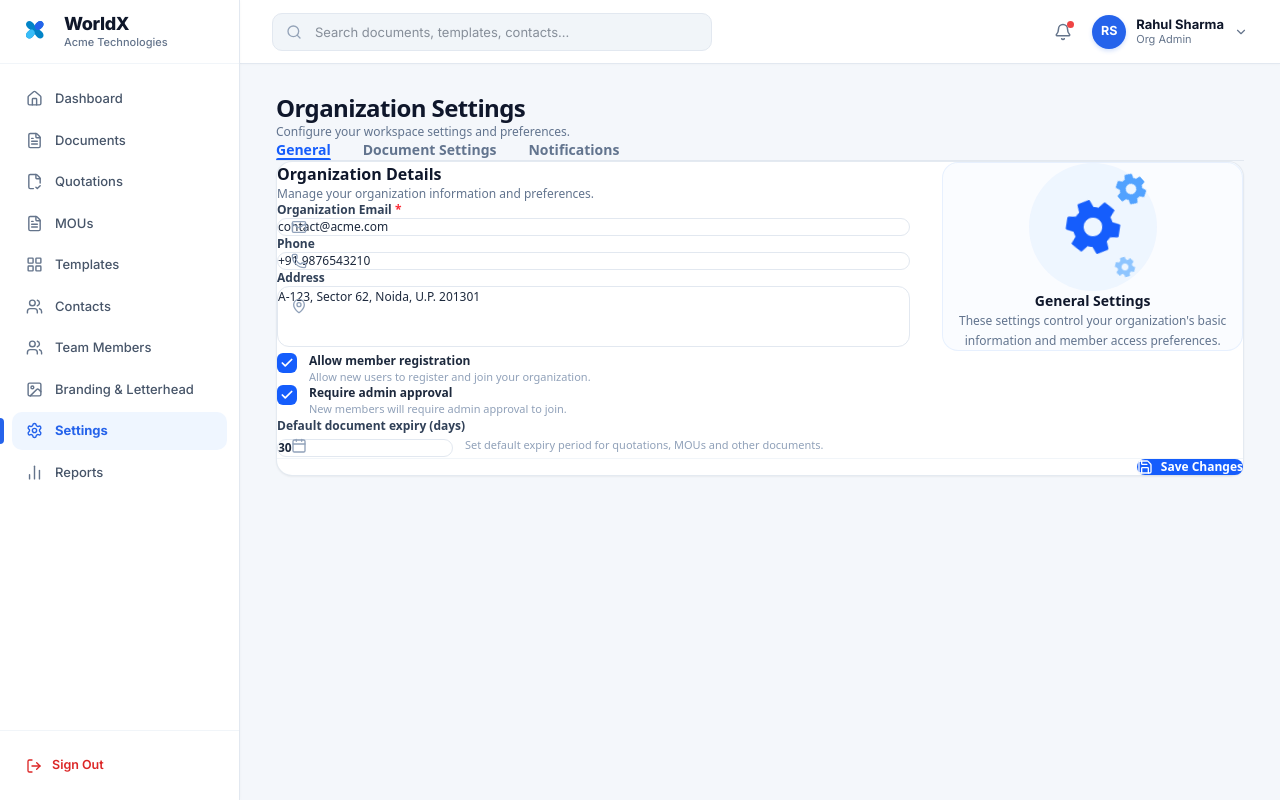
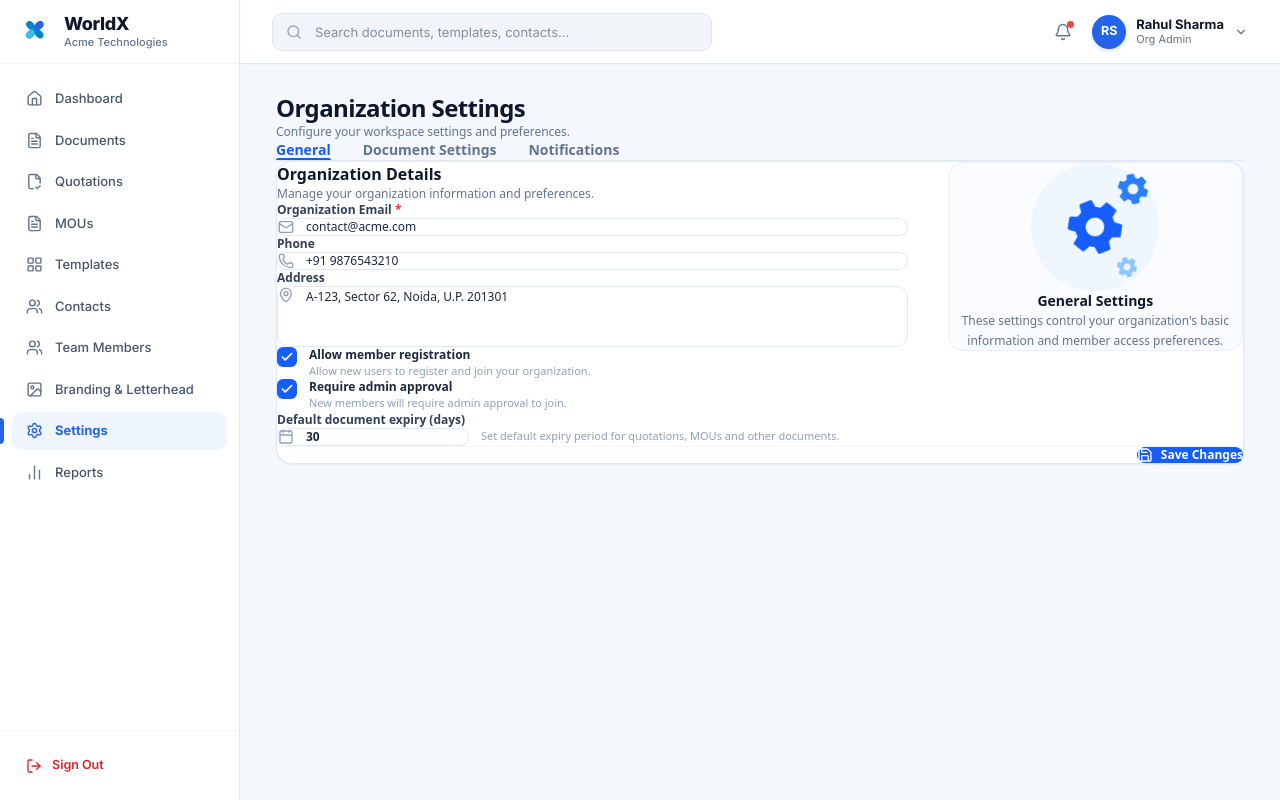
Before and after one commit to Muba9161/VX_QuotationMaker, a Next.js app: page /settings in a window 1280 px wide. Built offline with nearby package versions, Linux system fonts and the light colour scheme.

Commit message:
fix(settings): redesign organization settings with clean icon inputs matching Image 2

```diff
--- a/app/settings/page.tsx
+++ b/app/settings/page.tsx
@@ -9,13 +9,8 @@ import {
   Calendar,
   Save,
   CheckCircle2,
-  Settings as SettingsIcon,
   Check,
-  FileText,
-  Bell,
   Percent,
-  DollarSign,
-  Shield,
 } from "lucide-react";
 import { getOrgBranding, saveOrgBranding, OrgBranding } from "@/lib/orgStorage";
 
@@ -108,8 +103,8 @@ export default function OrgSettingsPage() {
         <div className="bg-white rounded-2xl border border-slate-200/90 p-6 sm:p-8 shadow-xs">
           {activeTab === "General" && (
             <form onSubmit={handleSave} className="space-y-6">
-              <div className="grid grid-cols-1 lg:grid-cols-12 gap-8 items-start">
-                {/* Left Form Column (7-8 cols) */}
+              <div className="grid grid-cols-1 lg:grid-cols-12 gap-10 items-start">
+                {/* Left Form Column (8 cols) */}
                 <div className="lg:col-span-8 space-y-5">
                   <div>
                     <h2 className="text-base font-bold text-slate-900">
@@ -125,17 +120,15 @@ export default function OrgSettingsPage() {
                     <label className="block text-xs font-semibold text-slate-700 mb-1.5">
                       Organization Email <span className="text-red-500">*</span>
                     </label>
-                    <div className="relative flex items-center">
-                      <span className="absolute left-3.5 text-slate-400 pointer-events-none">
-                        <Mail className="w-4 h-4 text-slate-400" />
-                      </span>
+                    <div className="w-full flex items-center gap-3 px-3.5 py-2.5 border border-slate-200 rounded-xl bg-white focus-within:border-blue-500 focus-within:ring-2 focus-within:ring-blue-100 transition-all">
+                      <Mail className="w-4 h-4 text-slate-400 shrink-0" />
                       <input
                         type="email"
                         required
                         value={branding.email}
                         onChange={(e) => setBranding({ ...branding, email: e.target.value })}
                         placeholder="contact@acme.com"
-                        className="w-full pl-10 pr-4 py-2.5 border border-slate-200 rounded-xl text-xs text-slate-800 placeholder:text-slate-400 focus:outline-hidden focus:border-blue-500 focus:ring-2 focus:ring-blue-100 transition-all font-medium"
+                        className="w-full bg-transparent border-none outline-none text-xs text-slate-800 placeholder:text-slate-400 font-medium p-0"
                       />
                     </div>
                   </div>
@@ -145,16 +138,14 @@ export default function OrgSettingsPage() {
                     <label className="block text-xs font-semibold text-slate-700 mb-1.5">
                       Phone
                     </label>
-                    <div className="relative flex items-center">
-                      <span className="absolute left-3.5 text-slate-400 pointer-events-none">
-                        <Phone className="w-4 h-4 text-slate-400" />
-                      </span>
+                    <div className="w-full flex items-center gap-3 px-3.5 py-2.5 border border-slate-200 rounded-xl bg-white focus-within:border-blue-500 focus-within:ring-2 focus-within:ring-blue-100 transition-all">
+                      <Phone className="w-4 h-4 text-slate-400 shrink-0" />
                       <input
                         type="text"
                         value={branding.phone}
                         onChange={(e) => setBranding({ ...branding, phone: e.target.value })}
                         placeholder="+91 9876543210"
-                        className="w-full pl-10 pr-4 py-2.5 border border-slate-200 rounded-xl text-xs text-slate-800 placeholder:text-slate-400 focus:outline-hidden focus:border-blue-500 focus:ring-2 focus:ring-blue-100 transition-all font-medium"
+                        className="w-full bg-transparent border-none outline-none text-xs text-slate-800 placeholder:text-slate-400 font-medium p-0"
                       />
                     </div>
                   </div>
@@ -164,16 +155,14 @@ export default function OrgSettingsPage() {
                     <label className="block text-xs font-semibold text-slate-700 mb-1.5">
                       Address
                     </label>
-                    <div className="relative">
-                      <span className="absolute left-3.5 top-3 text-slate-400 pointer-events-none">
-                        <MapPin className="w-4 h-4 text-slate-400" />
-                      </span>
+                    <div className="w-full flex items-start gap-3 p-3.5 border border-slate-200 rounded-xl bg-white focus-within:border-blue-500 focus-within:ring-2 focus-within:ring-blue-100 transition-all">
+                      <MapPin className="w-4 h-4 text-slate-400 shrink-0 mt-0.5" />
                       <textarea
                         rows={3}
                         value={branding.address}
                         onChange={(e) => setBranding({ ...branding, address: e.target.value })}
                         placeholder="A-123, Sector 62, Noida, U.P. 201301"
-                        className="w-full pl-10 pr-4 py-2.5 border border-slate-200 rounded-xl text-xs text-slate-800 placeholder:text-slate-400 focus:outline-hidden focus:border-blue-500 focus:ring-2 focus:ring-blue-100 transition-all font-medium resize-none leading-relaxed"
+                        className="w-full bg-transparent border-none outline-none text-xs text-slate-800 placeholder:text-slate-400 font-medium p-0 resize-none leading-relaxed"
                       />
                     </div>
                   </div>
@@ -242,10 +231,8 @@ export default function OrgSettingsPage() {
                       Default document expiry (days)
                     </label>
                     <div className="flex flex-col sm:flex-row sm:items-center gap-3">
-                      <div className="relative w-44">
-                        <span className="absolute left-3.5 top-1/2 -translate-y-1/2 text-slate-400 pointer-events-none">
-                          <Calendar className="w-4 h-4 text-slate-400" />
-                        </span>
+                      <div className="w-48 flex items-center gap-3 px-3.5 py-2 border border-slate-200 rounded-xl bg-white focus-within:border-blue-500 focus-within:ring-2 focus-within:ring-blue-100 transition-all">
+                        <Calendar className="w-4 h-4 text-slate-400 shrink-0" />
                         <input
                           type="number"
                           min={1}
@@ -257,7 +244,7 @@ export default function OrgSettingsPage() {
                               defaultExpiryDays: Number(e.target.value) || 30,
                             })
                           }
-                          className="w-full pl-10 pr-3 py-2 border border-slate-200 rounded-xl text-xs text-slate-800 font-semibold focus:outline-hidden focus:border-blue-500 focus:ring-2 focus:ring-blue-100 transition-all"
+                          className="w-full bg-transparent border-none outline-none text-xs text-slate-800 font-semibold p-0"
                         />
                       </div>
                       <span className="text-[11px] text-slate-400 font-medium">
@@ -268,9 +255,9 @@ export default function OrgSettingsPage() {
                 </div>
 
                 {/* Right Illustration Column (4 cols) matching Image 2 */}
-                <div className="lg:col-span-4 flex flex-col items-center justify-center text-center p-6 sm:p-8 rounded-2xl bg-blue-50/30 border border-blue-100/60 mt-4 lg:mt-0">
-                  {/* Triple Gear Illustration */}
-                  <div className="w-32 h-32 rounded-full bg-blue-100/40 flex items-center justify-center relative mb-2">
+                <div className="lg:col-span-4 flex flex-col items-center justify-center text-center p-8 rounded-2xl bg-blue-50/30 border border-blue-100/60 mt-4 lg:mt-0">
+                  {/* Triple Gear Illustration matching Image 2 */}
+                  <div className="w-32 h-32 rounded-full bg-blue-100/40 flex items-center justify-center relative mb-3">
                     {/* Main Blue Gear */}
                     <svg
                       className="w-16 h-16 text-blue-600 animate-[spin_20s_linear_infinite]"
@@ -282,7 +269,7 @@ export default function OrgSettingsPage() {
 
                     {/* Secondary Accent Gear */}
                     <svg
-                      className="w-9 h-9 text-blue-400 absolute top-2 right-2 animate-[spin_15s_linear_infinite_reverse]"
+                      className="w-9 h-9 text-blue-500 absolute top-2 right-2 animate-[spin_15s_linear_infinite_reverse]"
                       viewBox="0 0 24 24"
                       fill="currentColor"
                     >
@@ -309,11 +296,11 @@ export default function OrgSettingsPage() {
                 </div>
               </div>
 
-              {/* Bottom Right Save Button */}
-              <div className="flex justify-end pt-4 border-t border-slate-100">
+              {/* Bottom Right Save Button matching Image 2 */}
+              <div className="flex justify-end pt-6 border-t border-slate-100">
                 <button
                   type="submit"
-                  className="flex items-center gap-2 px-5 py-2.5 bg-blue-600 hover:bg-blue-700 text-white rounded-xl text-xs font-semibold shadow-xs transition-colors cursor-pointer"
+                  className="flex items-center gap-2 px-6 py-2.5 bg-blue-600 hover:bg-blue-700 text-white rounded-xl text-xs font-semibold shadow-xs transition-colors cursor-pointer"
                 >
                   <Save className="w-4 h-4" />
                   <span>Save Changes</span>
@@ -339,17 +326,15 @@ export default function OrgSettingsPage() {
                   <label className="block text-xs font-semibold text-slate-700 mb-1.5">
                     Default Tax / GST Rate (%)
                   </label>
-                  <div className="relative">
-                    <span className="absolute left-3.5 top-1/2 -translate-y-1/2 text-slate-400">
-                      <Percent className="w-4 h-4" />
-                    </span>
+                  <div className="w-full flex items-center gap-3 px-3.5 py-2.5 border border-slate-200 rounded-xl bg-white focus-within:border-blue-500 focus-within:ring-2 focus-within:ring-blue-100 transition-all">
+                    <Percent className="w-4 h-4 text-slate-400 shrink-0" />
                     <input
                       type="number"
                       value={docPrefs.defaultTaxRate}
                       onChange={(e) =>
                         setDocPrefs({ ...docPrefs, defaultTaxRate: Number(e.target.value) })
                       }
-                      className="w-full pl-10 pr-4 py-2.5 border border-slate-200 rounded-xl text-xs font-medium"
+                      className="w-full bg-transparent border-none outline-none text-xs font-medium p-0"
                     />
                   </div>
                 </div>
@@ -361,7 +346,7 @@ export default function OrgSettingsPage() {
                   <select
                     value={docPrefs.currency}
                     onChange={(e) => setDocPrefs({ ...docPrefs, currency: e.target.value })}
-                    className="w-full px-3.5 py-2.5 border border-slate-200 rounded-xl text-xs font-medium bg-white"
+                    className="w-full px-3.5 py-2.5 border border-slate-200 rounded-xl text-xs font-medium bg-white focus:outline-hidden focus:border-blue-500 cursor-pointer"
                   >
                     <option value="INR (₹)">INR (₹) - Indian Rupee</option>
                     <option value="USD ($)">USD ($) - US Dollar</option>
@@ -379,7 +364,7 @@ export default function OrgSettingsPage() {
                   type="text"
                   value={docPrefs.paymentTerms}
                   onChange={(e) => setDocPrefs({ ...docPrefs, paymentTerms: e.target.value })}
-                  className="w-full px-3.5 py-2.5 border border-slate-200 rounded-xl text-xs font-medium"
+                  className="w-full px-3.5 py-2.5 border border-slate-200 rounded-xl text-xs font-medium focus:outline-hidden focus:border-blue-500"
                 />
               </div>
 
@@ -391,7 +376,7 @@ export default function OrgSettingsPage() {
                   rows={3}
                   value={docPrefs.notes}
                   onChange={(e) => setDocPrefs({ ...docPrefs, notes: e.target.value })}
-                  className="w-full px-3.5 py-2.5 border border-slate-200 rounded-xl text-xs font-medium resize-none leading-relaxed"
+                  className="w-full px-3.5 py-2.5 border border-slate-200 rounded-xl text-xs font-medium resize-none leading-relaxed focus:outline-hidden focus:border-blue-500"
                 />
               </div>
 
@@ -399,7 +384,7 @@ export default function OrgSettingsPage() {
                 <button
                   type="button"
                   onClick={() => showToast("Document settings updated successfully!")}
-                  className="flex items-center gap-2 px-5 py-2.5 bg-blue-600 hover:bg-blue-700 text-white rounded-xl text-xs font-semibold shadow-xs transition-colors cursor-pointer"
+                  className="flex items-center gap-2 px-6 py-2.5 bg-blue-600 hover:bg-blue-700 text-white rounded-xl text-xs font-semibold shadow-xs transition-colors cursor-pointer"
                 >
                   <Save className="w-4 h-4" />
                   <span>Save Changes</span>
@@ -467,7 +452,7 @@ export default function OrgSettingsPage() {
                 <button
                   type="button"
                   onClick={() => showToast("Notification preferences updated successfully!")}
-                  className="flex items-center gap-2 px-5 py-2.5 bg-blue-600 hover:bg-blue-700 text-white rounded-xl text-xs font-semibold shadow-xs transition-colors cursor-pointer"
+                  className="flex items-center gap-2 px-6 py-2.5 bg-blue-600 hover:bg-blue-700 text-white rounded-xl text-xs font-semibold shadow-xs transition-colors cursor-pointer"
                 >
                   <Save className="w-4 h-4" />
                   <span>Save Changes</span>
```
